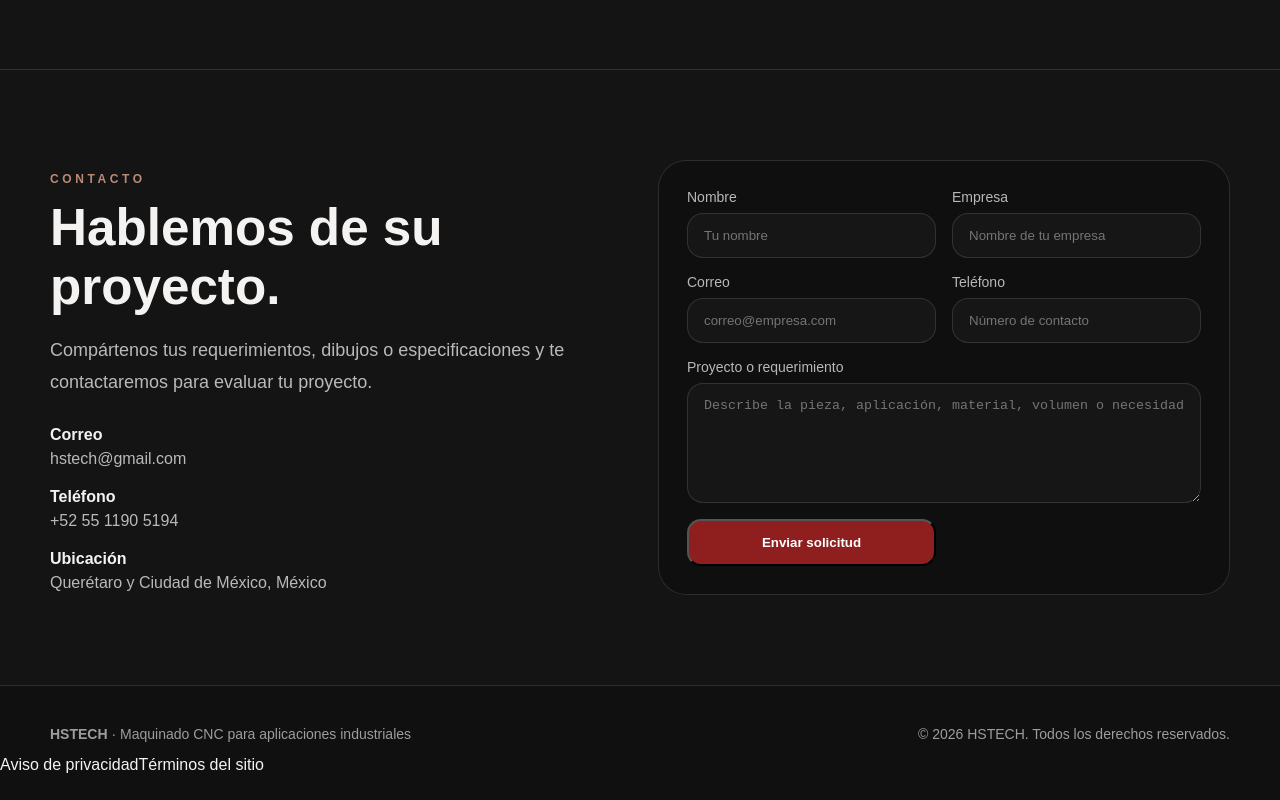
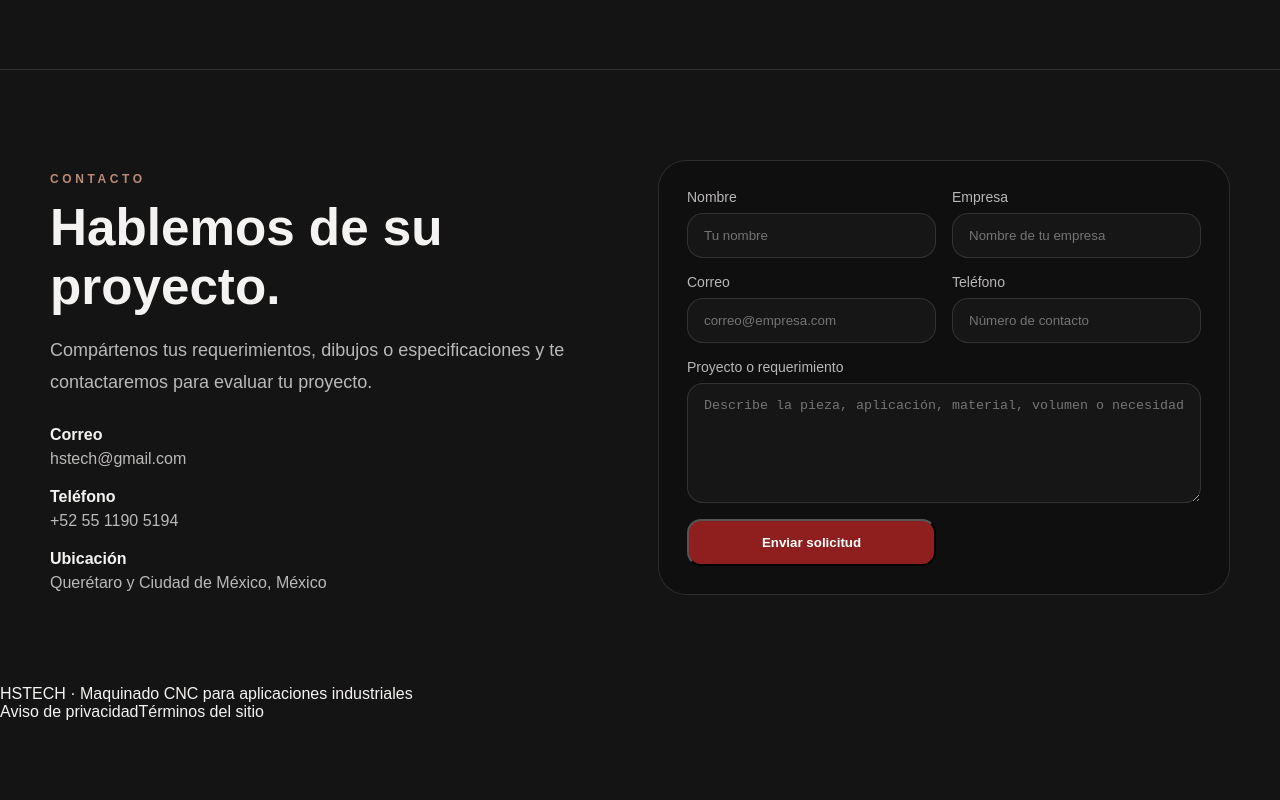
Before and after one commit to JessyHam22/hstech-website, a Next.js app: page / in a window 1280 px wide. Shown: the part 3103-3903 px from the top of the page. After the commit the page ends 3824 px from the top, so only its background shows below. Built offline with nearby package versions, Linux system fonts and the light colour scheme.

Commit message:
Update page.tsx

```diff
--- a/app/page.tsx
+++ b/app/page.tsx
@@ -315,36 +315,27 @@ export default function HomePage() {
 
 
 
-      <footer className="footer">
+     <footer className="border-t border-white/10 bg-[#101010]">
+  <div className="mx-auto flex max-w-7xl flex-col gap-5 px-6 py-8 text-sm text-white/55 lg:flex-row lg:items-center lg:justify-between lg:px-10">
 
-        <div className="container footer-inner">
-
-          <p>
-            <strong>HSTECH</strong> · Maquinado CNC para aplicaciones industriales
-          </p>
-
-          <p>
-            © 2026 HSTECH. Todos los derechos reservados.
-          </p>
-
+    <div>
+      <span className="font-bold tracking-[0.25em] text-[#E7E5E4]">
+        HSTECH
+      </span>{" "}
+      · Maquinado CNC para aplicaciones industriales
     </div>
 
-        <div className="flex gap-6 text-white/55">
-  <a
-    href="/privacidad"
-    className="transition hover:text-white"
-  >
+    <div className="flex gap-6">
+      <a href="/privacidad" className="transition hover:text-white">
         Aviso de privacidad
       </a>
 
-  <a
-    href="/terminos"
-    className="transition hover:text-white"
-  >
+      <a href="/terminos" className="transition hover:text-white">
         Términos del sitio
       </a>
     </div>
 
+  </div>
 </footer>
 
 <a
```
Lines whose indentation alone changed are shown as unchanged.
